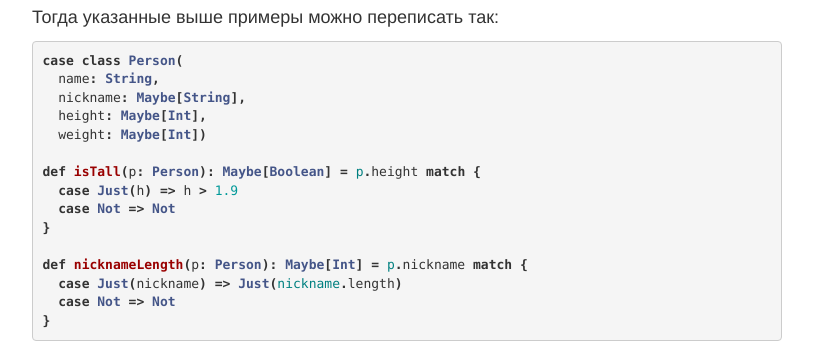
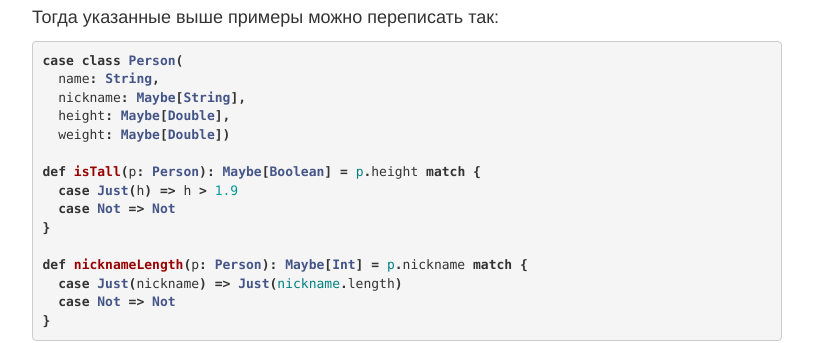
Before and after one commit to groz/groz.github.io, a Jekyll site: the page built from _posts/scala/intro/2015-06-20-monads.md, in a window 1280 px wide and 900 px high, scrolled down 908 px. Shown: the part 152-495 px from the top of the window, without its empty margins (38-851 px from the left). Built offline with Jekyll 4.4.1, drawn with Linux system fonts in a browser that asks for light colours; nearby versions of some CDN libraries.

Commit message:
Fixed Monads

```diff
--- a/_posts/scala/intro/2015-06-20-monads.md
+++ b/_posts/scala/intro/2015-06-20-monads.md
@@ -50,8 +50,8 @@ case object Not extends Maybe[Nothing]
 case class Person(
   name: String,
   nickname: Maybe[String],
-  height: Maybe[Int],
-  weight: Maybe[Int])
+  height: Maybe[Double],
+  weight: Maybe[Double])
 
 def isTall(p: Person): Maybe[Boolean] = p.height match {
   case Just(h) => h > 1.9
```
